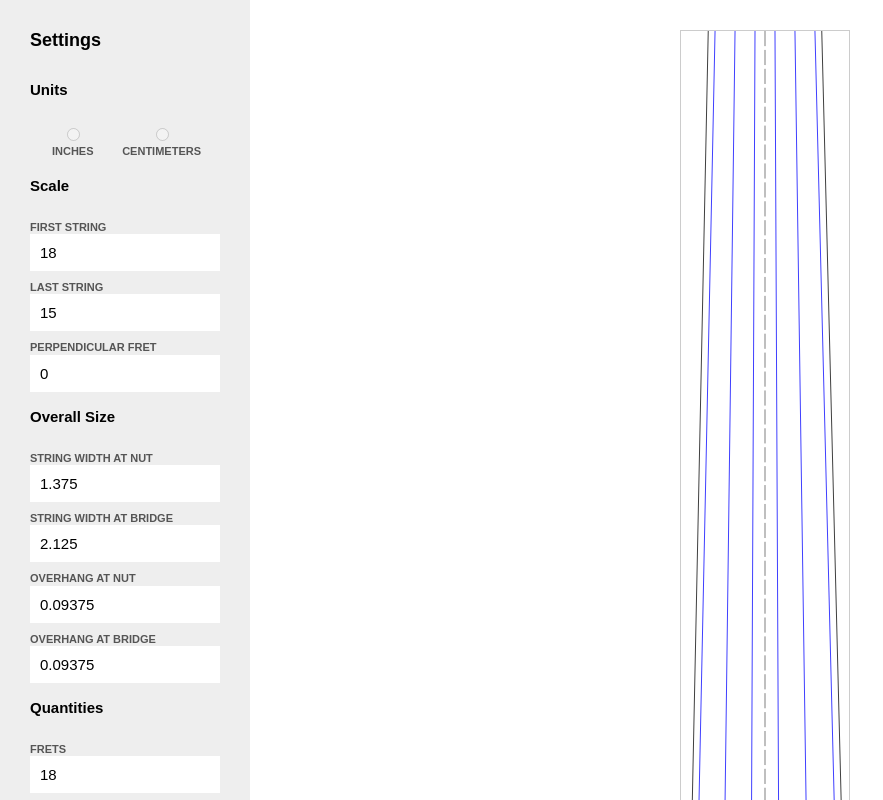
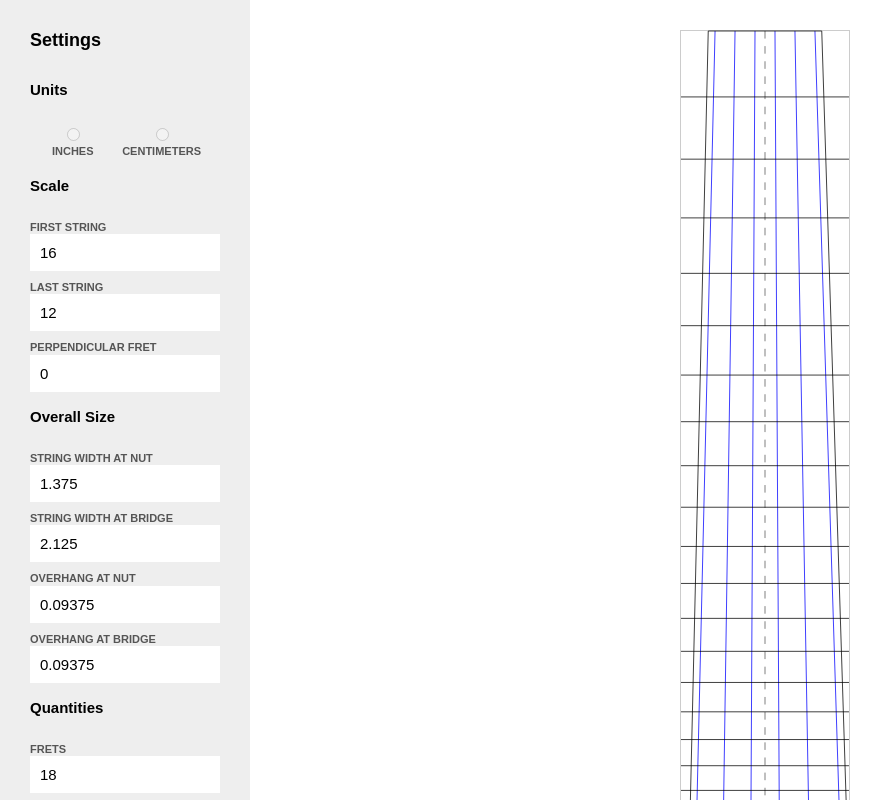
Before and after one commit to kthornbloom/FretGen, a plain HTML site: page index.html in a window 1280 px wide. Shown: the whole page, without its empty margins (0-883 px from the left). Drawn offline with Linux system fonts and the light colour scheme.

Commit message:
fixing ends
Ooops the end positions were wrong. Fixed now. starting frets again.

```diff
--- a/index.html
+++ b/index.html
@@ -31,15 +31,15 @@
 			<label for="">
 				First String
 			</label>
-			<input type="number" value="18" step="0.5" required id="scale1">
+			<input type="number" value="16" step="0.5" required id="scale1">
 			<label for="">
 				Last String
 			</label>
-			<input type="number" value="15" step="0.5" required id="scale2">
+			<input type="number" value="12" step="0.5" required id="scale2">
 			<label for="">
 				Perpendicular fret
 			</label>
-			<input type="number" value="0" step="0.1" required id="perp">
+			<input type="number" value="0" step="0.4" required id="perp">
 		<h2>Overall Size</h2>
 			<label for="">String width at nut</label>
 			<input type="number" value="1.375" step="0.025" required id="swn">
--- a/js/fretgen.js
+++ b/js/fretgen.js
@@ -44,7 +44,7 @@ $(document).ready(function(){
 
 		/* CENTER LINE
 		==============================================================*/
-		$('#render').append('<line class="centerline" x1 = "'+center+'" y1 = "0" x2 = "'+center+'" y2 = "'+height+'" stroke = "black" stroke-dasharray="20, 5"  stroke-width = "1"/>');
+		$('#render').append('<line class="centerline" x1 = "'+center+'" y1 = "0" x2 = "'+center+'" y2 = "'+height+'" stroke = "black" stroke-dasharray="10, 10"  stroke-width = "1"/>');
 
 		/* STRINGS
 		==============================================================*/
@@ -94,11 +94,12 @@ $(document).ready(function(){
 			rightedgeX1 = (width / 2) + (swn/2 + offsetN),
 			rightedgeX2 = (width / 2) + (swb/2 + offsetB);
 
-		if (firststringY1 >= laststringY1){
+			// calculate depending on which side is longer
+		if ((firststringY1 - firststringY2) >= (laststringY1 - laststringY2)){
 			var leftedgeY1 = (firststringY1 + d),
-			leftedgeY2 = (firststringY2 + h),
+			leftedgeY2 = (firststringY2 - h),
 			rightedgeY1 = (laststringY1 - d),
-			rightedgeY2 = (laststringY2 - h);
+			rightedgeY2 = (laststringY2 + h);
 		} else {
 			var leftedgeY1 = (firststringY1 - d),
 			leftedgeY2 = (firststringY2 + h),
@@ -109,29 +110,38 @@ $(document).ready(function(){
 		$('#render').append('<line class="leftedge" x1 = "'+leftedgeX1+'" y1 = "'+leftedgeY1+'" x2 = "'+leftedgeX2+'" y2 = "'+leftedgeY2+'" stroke = "black" stroke-width = "1"/>');
 		$('#render').append('<line class="rightedge" x1 = "'+rightedgeX1+'" y1 = "'+rightedgeY1+'" x2 = "'+rightedgeX2+'" y2 = "'+rightedgeY2+'" stroke = "black" stroke-width = "1"/>');
 
+		/* NUT & BRIDGE
+		==============================================================*/
+
+		$('#render').append('<line class="nut" x1 = "'+leftedgeX1+'" y1 = "'+leftedgeY1+'" x2 = "'+rightedgeX1+'" y2 = "'+rightedgeY1+'" stroke = "black" stroke-width = "1"/>');
+
+		$('#render').append('<line class="bridge" x1 = "'+leftedgeX2+'" y1 = "'+leftedgeY2+'" x2 = "'+rightedgeX2+'" y2 = "'+rightedgeY2+'" stroke = "black" stroke-width = "1"/>');
+
 		/* FRETS
 		==============================================================*/
 		var a = Math.abs(leftedgeY1 - leftedgeY2),
 			b = Math.abs(leftedgeX1 - leftedgeX2),
-			c = offsetN,
-			d = parseInt((c*b)/a);
+			c = Math.sqrt(Math.pow(a, 2) + Math.pow(b, 2)),
+			// c is the left sides's length
+			d = Math.abs(rightedgeY1 - rightedgeY2),
+			e = Math.abs(rightedgeX1 - rightedgeX2),
+			f = Math.sqrt(Math.pow(d, 2) + Math.pow(e, 2)),
+			// f is right sides's length,
+			leftRemainder =  (c * .943878),
+			rightRemainder = f * .943878;
+
+		var perpOffset = perpFret * (Math.abs(c - f));
+
+/* Fret Y is currently really the distance along the hypotenuse, not the real Y */
 
 		for(var i = 0; i < fretCount; i++) {
-
+			var fretX1 = 0,
+				 fretY1 = (perpOffset + (c - leftRemainder)),
+				 fretX2 = width,
+				 fretY2 = (perpOffset + (c - leftRemainder));
+			$('#render').append('<line rel="'+i+'" class="fret" x1 = "'+fretX1+'" y1 = "'+fretY1+'" x2 = "'+fretX2+'" y2 = "'+fretY2+'" stroke = "black" stroke-width = "1"/>');
+			var leftRemainder = (leftRemainder * .943878);
 		}
-
-		/*
-
-		var previousFret = (scale1 * .943878);
-
-		for(var i = 0; i < fretCount; i++) {
-			var fretX1 = ,
-				 fretY1 = ,
-				 fretX2 = ,
-				 fretY2 = ;
-			$('#render').append('<line class="fret" x1 = "'+fretX1+'" y1 = "'+fretY1+'" x2 = "'+fretX2+'" y2 = "'+fretY2+'" stroke = "black" stroke-width = "1"/>');
-		}
-		*/
 
 		// Refresh dat page to update SVG
 		$('.result').html($('.result').html());
```
